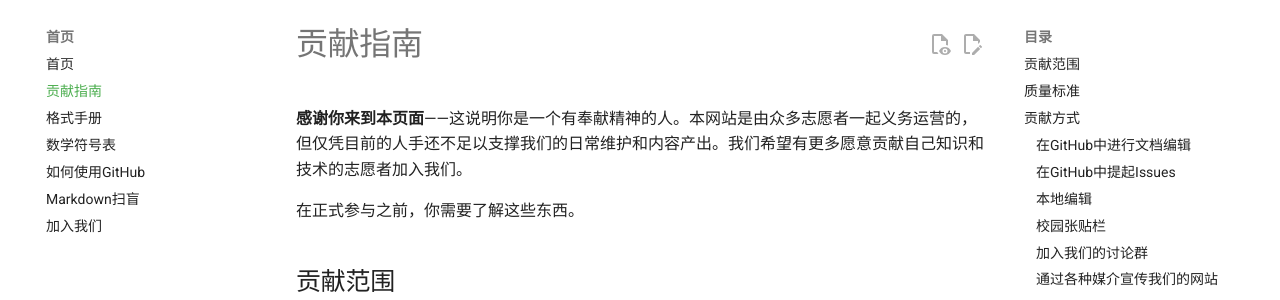
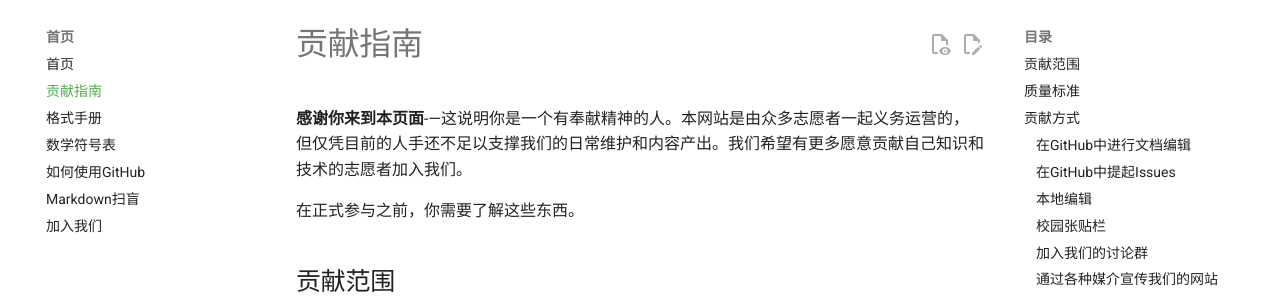
Before and after one commit to HowCam/howcam.github.io, an MkDocs documentation site: the page built from docs/intro/contribute.md, in a window 1280 px wide and 900 px high. Shown: the part 122-422 px from the top of the window. Built offline with MkDocs 1.6.1 and Material for MkDocs 9.7.7, drawn with Linux system fonts in a browser that asks for light colours; a script that is not in the unit is left out; comment, search, counter and statistics services are not loaded.

```diff
--- a/docs/intro/contribute.md
+++ b/docs/intro/contribute.md
@@ -2,7 +2,7 @@
 
 
 
-**感谢你来到本页面**——这说明你是一个有奉献精神的人。本网站是由众多志愿者一起义务运营的，但仅凭目前的人手还不足以支撑我们的日常维护和内容产出。我们希望有更多愿意贡献自己知识和技术的志愿者加入我们。
+**感谢你来到本页面**-—这说明你是一个有奉献精神的人。本网站是由众多志愿者一起义务运营的，但仅凭目前的人手还不足以支撑我们的日常维护和内容产出。我们希望有更多愿意贡献自己知识和技术的志愿者加入我们。
 
 在正式参与之前，你需要了解这些东西。
 
```
